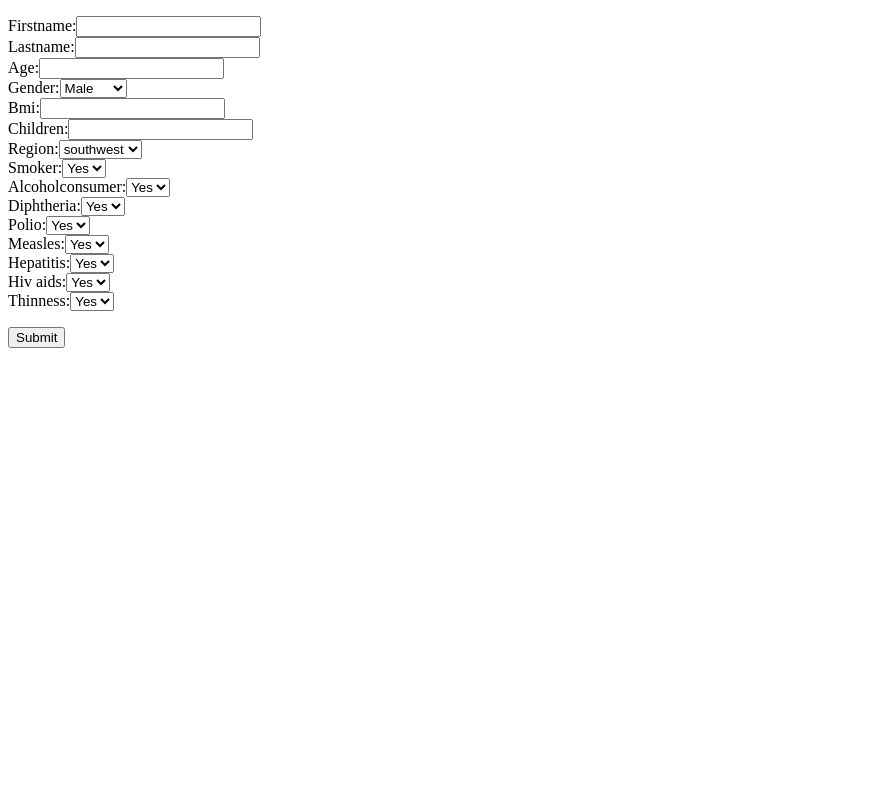
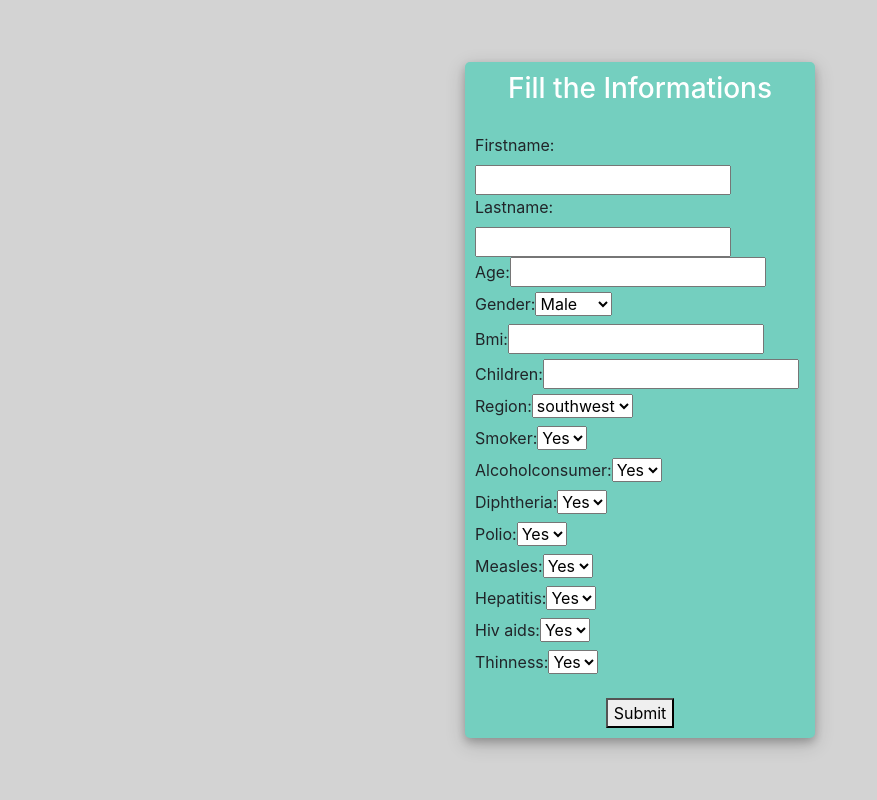
Before and after one commit to vkroy100/DjangoAPI, a Django app: page / in a window 1280 px wide. Shown: the whole page, without its empty margins (0-877 px from the left). Run offline with Django 3.2, Linux system fonts and the light colour scheme; some libraries are stand-ins or nearby versions.

Commit message:
Update cxform.html

```diff
--- a/MyAPI/templates/cxform.html
+++ b/MyAPI/templates/cxform.html
@@ -2,13 +2,99 @@
 <html>
 <head>
 	<meta charset="UTF-8">
-	<title>Document</title>
+	<title>Information</title>
+	<link rel="stylesheet" href="https://stackpath.bootstrapcdn.com/bootstrap/4.1.3/css/bootstrap.min.css" integrity="sha384-MCw98/SFnGE8fJT3GXwEOngsV7Zt27NXFoaoApmYm81iuXoPkFOJwJ8ERdknLPMO" crossorigin="anonymous">
+	<script src="https://ajax.googleapis.com/ajax/libs/jquery/3.3.1/jquery.min.js"></script>
+	<link rel="stylesheet" href="https://use.fontawesome.com/releases/v5.6.1/css/all.css" integrity="sha384-gfdkjb5BdAXd+lj+gudLWI+BXq4IuLW5IT+brZEZsLFm++aCMlF1V92rMkPaX4PP" crossorigin="anonymous">
+
+
+	<style>
+		body,
+		html {
+			margin: 0;
+			padding: 0;
+			height: 100%;
+			background: #D3D3D3 !important;
+		}
+		.user_card {
+			width: 350px;
+			margin-top: auto;
+			margin-bottom: auto;
+			background: #74cfbf;
+			position: relative;
+			display: flex;
+			justify-content: center;
+			flex-direction: column;
+			padding: 10px;
+			box-shadow: 0 4px 8px 0 rgba(0, 0, 0, 0.2), 0 6px 20px 0 rgba(0, 0, 0, 0.19);
+			-webkit-box-shadow: 0 4px 8px 0 rgba(0, 0, 0, 0.2), 0 6px 20px 0 rgba(0, 0, 0, 0.19);
+			-moz-box-shadow: 0 4px 8px 0 rgba(0, 0, 0, 0.2), 0 6px 20px 0 rgba(0, 0, 0, 0.19);
+			border-radius: 5px;
+
+		}
+
+		.form_container {
+			margin-top: 20px;
+		}
+
+		#form-title{
+			color: #fff;
+
+		}
+
+		.login_btn {
+			width: 100%;
+			background: #33ccff !important;
+			color: white !important;
+		}
+		.login_btn:focus {
+			box-shadow: none !important;
+			outline: 0px !important;
+		}
+		.login_container {
+			padding: 0 2rem;
+		}
+		.input-group-text {
+			background: #f7ba5b !important;
+			color: white !important;
+			border: 0 !important;
+			border-radius: 0.25rem 0 0 0.25rem !important;
+		}
+		.input_user,
+		.input_pass:focus {
+			box-shadow: none !important;
+			outline: 0px !important;
+		}
+
+		#messages{
+			background-color: grey;
+			color: #fff;
+			padding: 10px;
+			margin-top: 10px;
+		}
+	</style>
 </head>
 <body>
+<div class="container h-100">
+<div class="d-flex justify-content-center h-100">
+	<div class="user_card">
+		<div class="d-flex justify-content-center">
+
+
+			<h3 id="form-title">Fill the Informations</h3>
+		</div>
+		<div class="d-flex justify-content-center form_container">
+
 <form method="POST">
 	{% csrf_token %}
 	{{ form|linebreaks}}
+	<div class="d-flex justify-content-center mt-3 login_container">
 	<button type="submit">Submit</button>
+	</div>
 </form>
+</div>
+</div>
+</div>
+</div>
 </body>
 </html>
```
